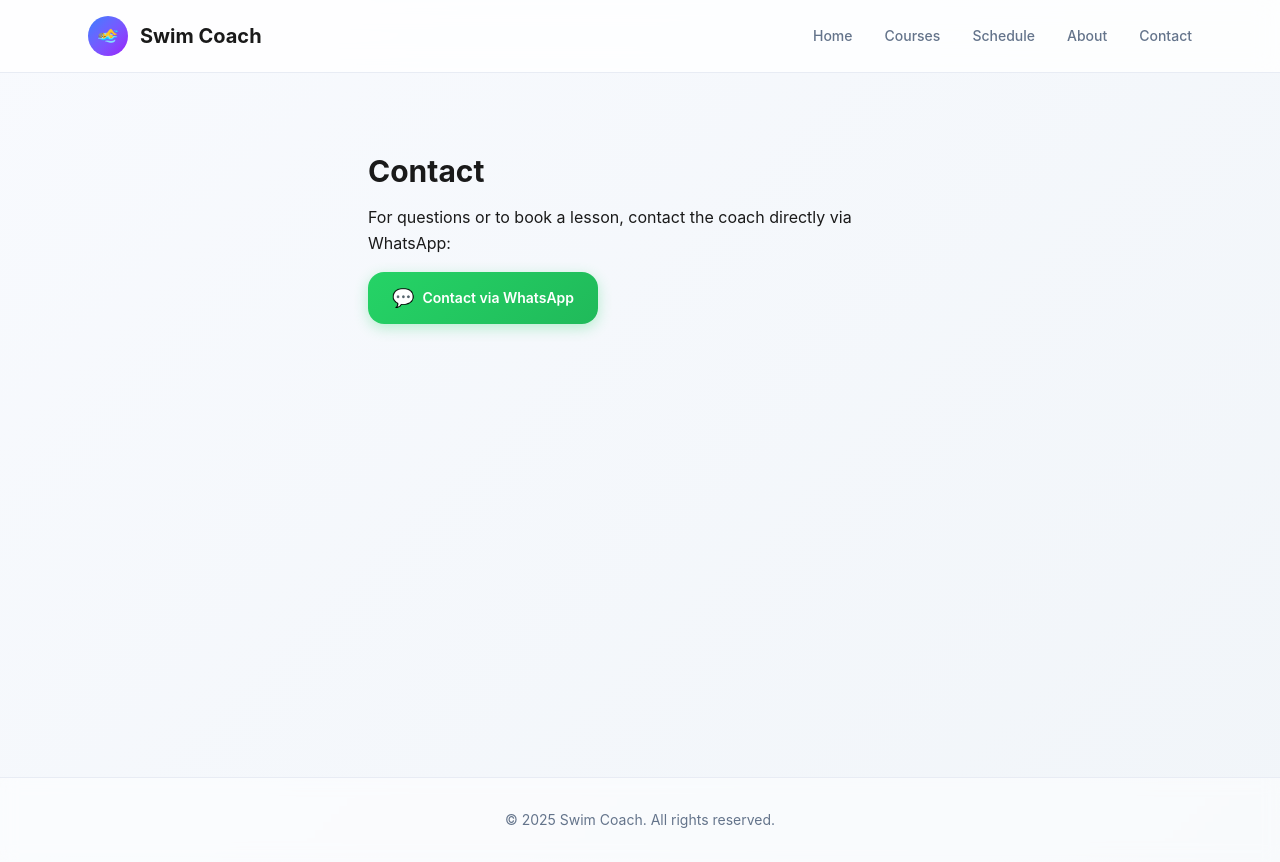
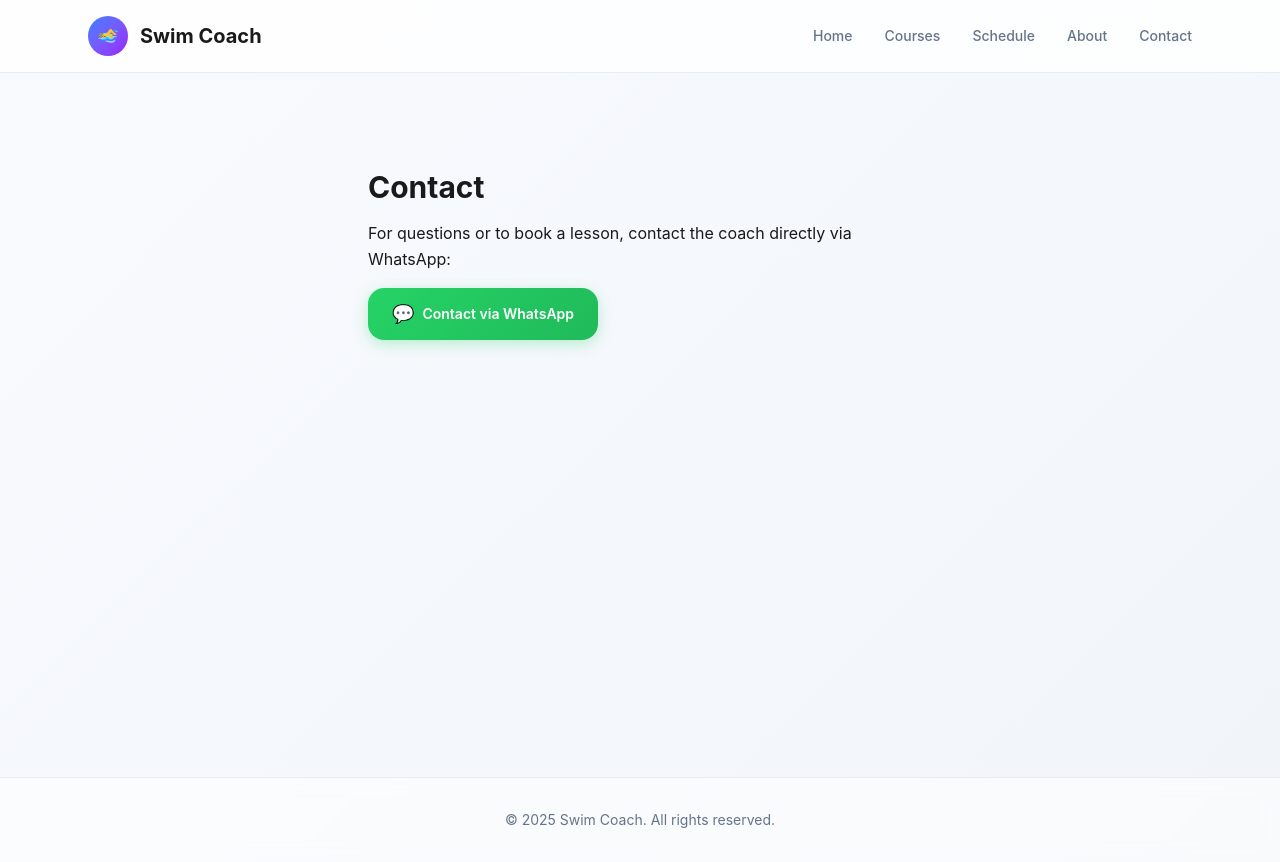
Before and after one commit to chunhinc1974/swim, a Next.js app: page /contact in a window 1280 px wide. Built offline with nearby package versions, Linux system fonts and the light colour scheme.

Commit message:
update spacing

```diff
--- a/src/app/contact/page.tsx
+++ b/src/app/contact/page.tsx
@@ -4,7 +4,7 @@ import { WhatsAppButton } from "@/components";
 export default async function ContactPage() {
   const coach = await getCoachProfile();
   return (
-    <main className="max-w-xl mx-auto py-8 px-4 space-y-6">
+    <main className="max-w-xl mx-auto py-12 px-4 space-y-6">
       <h1 className="text-3xl font-bold mb-4">Contact</h1>
       <p className="mb-4">For questions or to book a lesson, contact the coach directly via WhatsApp:</p>
       <WhatsAppButton phoneNumber={coach.phoneNumber} />
```
